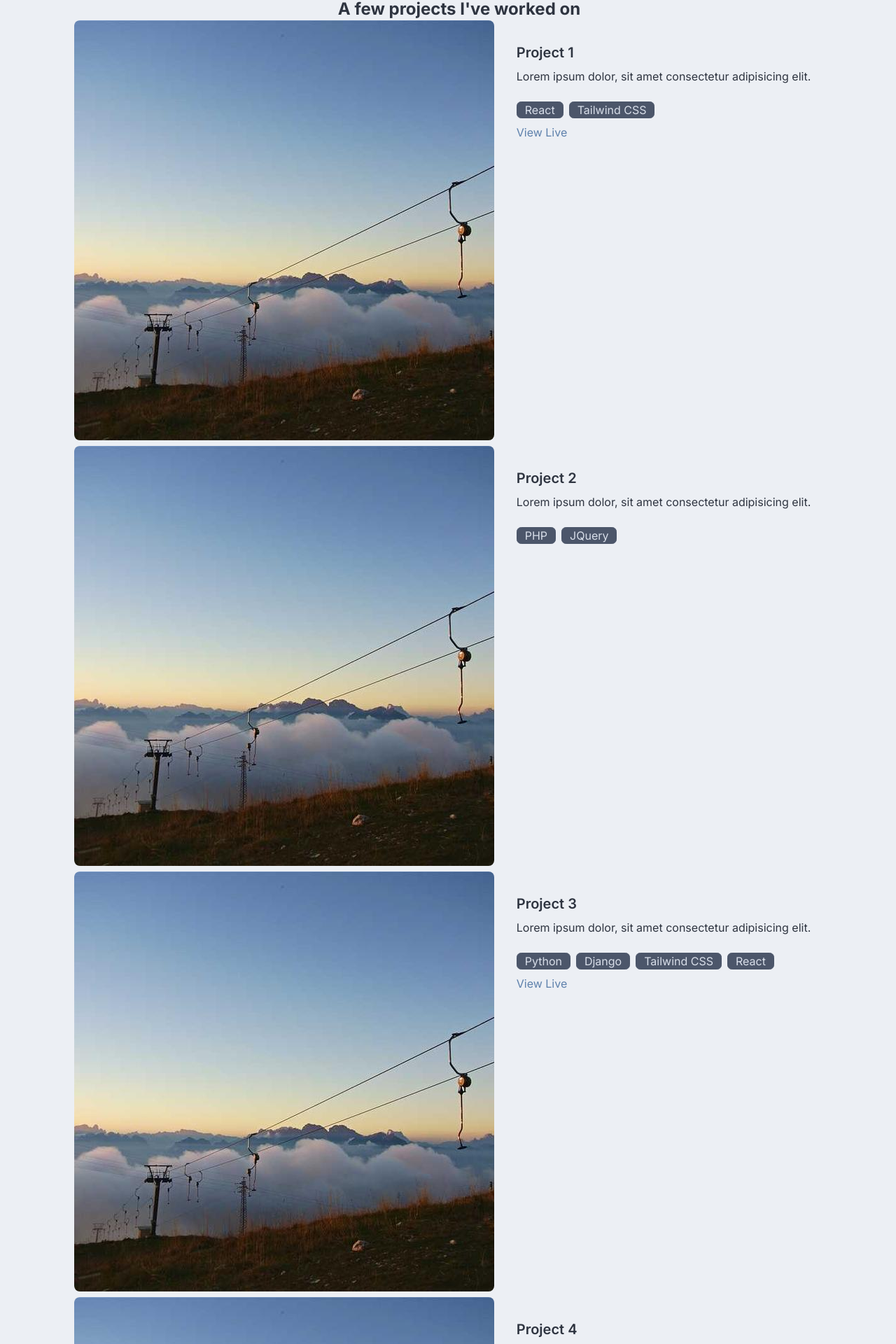
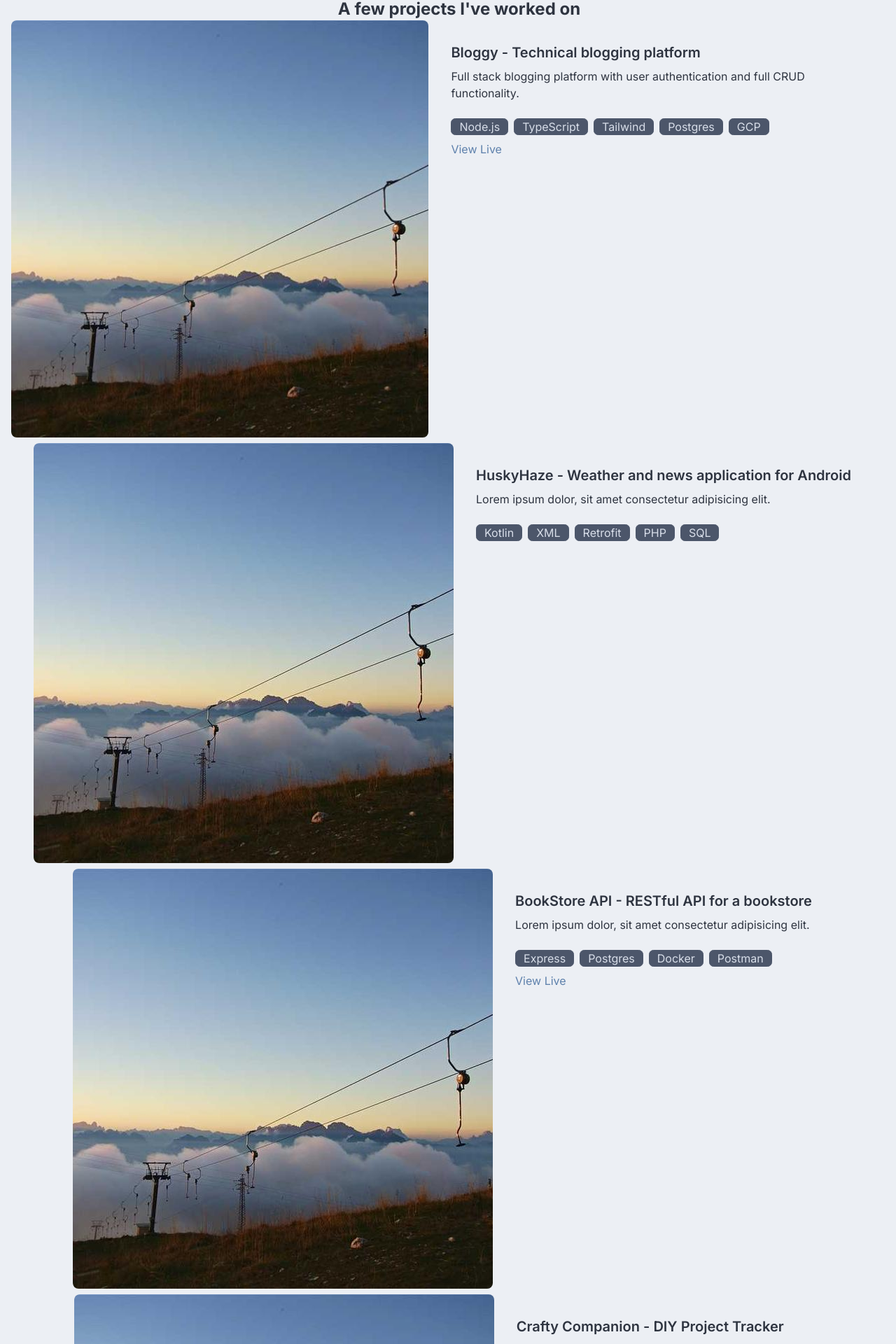
Before and after one commit to TaylorMerwin/next-portfolio, a Next.js app: page / in a window 1280 px wide. Shown: the part 591-2511 px from the top of the page at 70% size. Built offline with nearby package versions, Linux system fonts and the light colour scheme.

Commit message:
updated project names

```diff
--- a/src/app/page.tsx
+++ b/src/app/page.tsx
@@ -5,36 +5,36 @@ import Projects from "./components/Projects";
 
 const projectData = [
   {
-    title: "Project 1",
-    description: "Lorem ipsum dolor, sit amet consectetur adipisicing elit.",
+    title: "Bloggy - Technical blogging platform",
+    description: "Full stack blogging platform with user authentication and full CRUD functionality.",
     imageUrl: "/placeholder.jpg",
     liveUrl: "https://www.google.com",
     codeUrl: "...",
-    tags: ["React", "Tailwind CSS"],
+    tags: ["Node.js", "TypeScript", "Tailwind", "Postgres", "GCP"],
   },
   {
-    title: "Project 2",
+    title: "HuskyHaze - Weather and news application for Android",
     description: "Lorem ipsum dolor, sit amet consectetur adipisicing elit.",
     imageUrl: "/placeholder.jpg",
     liveUrl: "",
     codeUrl: "...",
-    tags: ["PHP", "JQuery"],
+    tags: ["Kotlin", "XML", "Retrofit", "PHP", "SQL"],
   },
   {
-    title: "Project 3",
+    title: "BookStore API - RESTful API for a bookstore",
     description: "Lorem ipsum dolor, sit amet consectetur adipisicing elit.",
     imageUrl: "/placeholder.jpg",
     liveUrl: "https://www.bing.com",
     codeUrl: "...",
-    tags: ["Python", "Django", "Tailwind CSS", "React"]
+    tags: ["Express", "Postgres", "Docker", "Postman"]
   },
   {
-    title: "Project 4",
+    title: "Crafty Companion - DIY Project Tracker",
     description: "Lorem ipsum dolor, sit amet consectetur adipisicing elit.",
     imageUrl: "/placeholder.jpg",
     liveUrl: "https://www.duckduckgo.com",
     codeUrl: "...",
-    tags: ["HTML", "CSS"],
+    tags: ["Java", "Swing", "JUnit"],
   }
 ];
 
```
